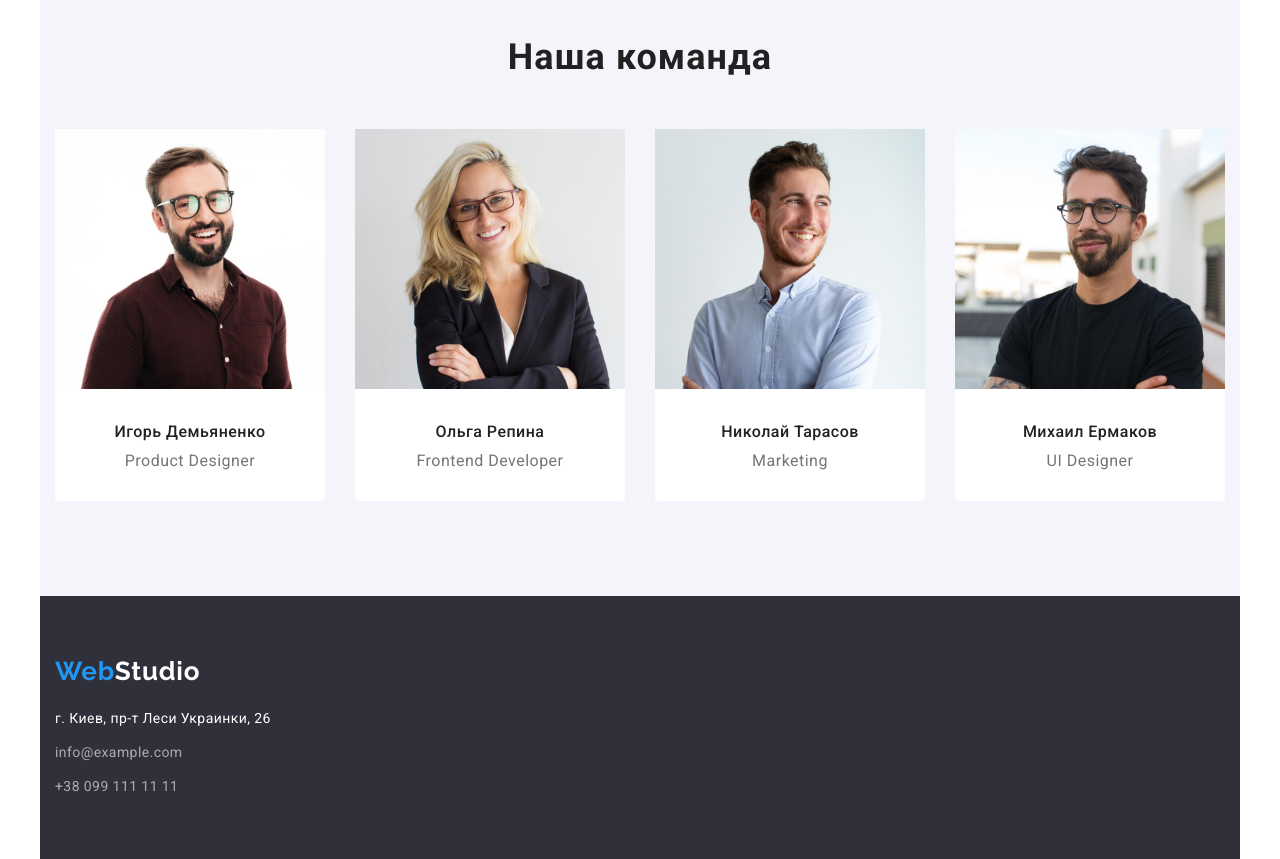
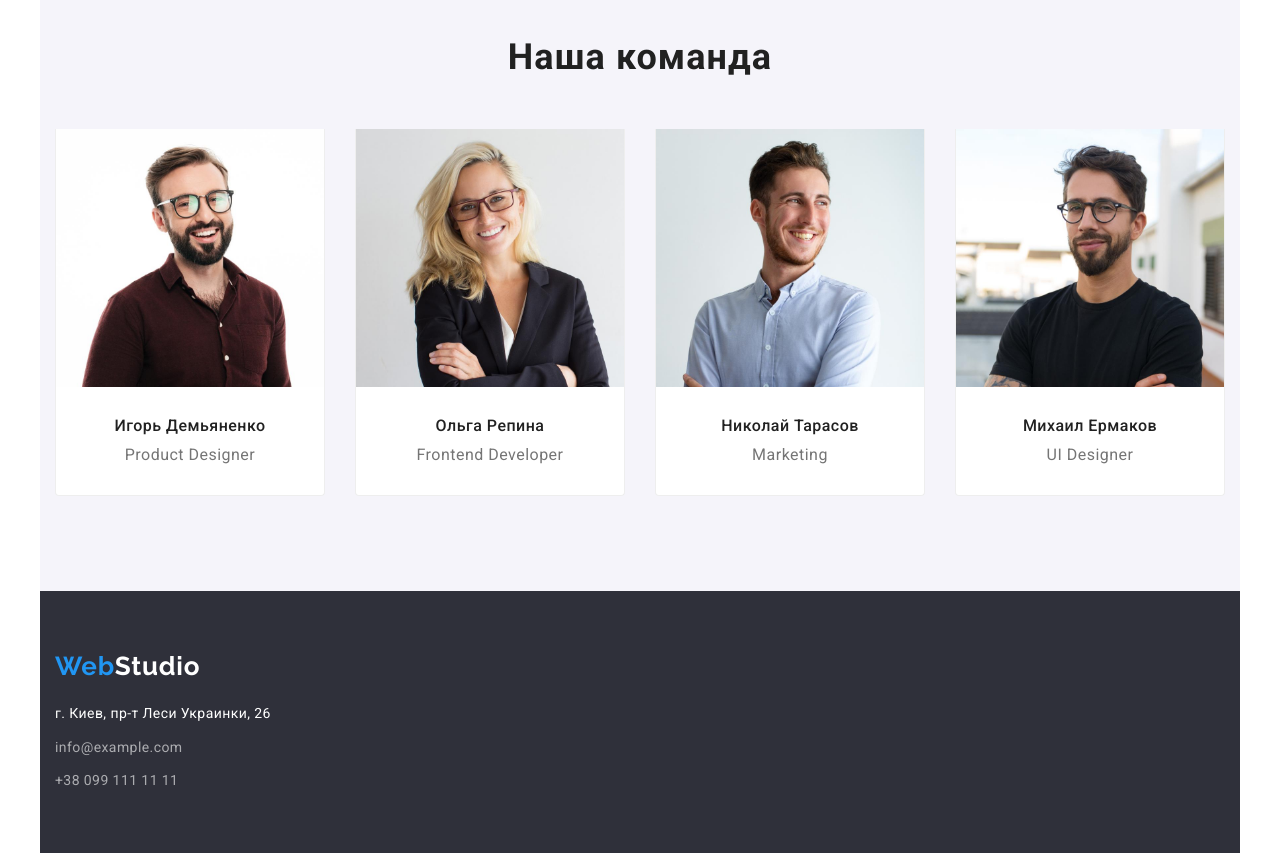
Before and after one commit to saralidze87/goit-markup-hw-03, a plain HTML site: page index.html in a window 1280 px wide. Shown: the part 1300-2159 px from the top of the page. Drawn offline with nearby package versions, Linux system fonts and the light colour scheme.

Commit message:
correct border

```diff
--- a/css/styles.css
+++ b/css/styles.css
@@ -227,9 +227,14 @@ body {
   background-color: #fff;
   max-width: 270px;
   border-radius: 0 0 4px 4px;
+  border-left: 1px solid #eeeeee;
+  border-bottom: 1px solid #eeeeee;
+  border-right: 1px solid #eeeeee;
 }
 .team-photo {
-  border-radius: 0 0 4px 4px;
+  display: block;
+  max-width: 100%;
+  height: auto;
 }
 .team-main {
   font-weight: 500;
--- a/index.html
+++ b/index.html
@@ -27,7 +27,7 @@
             <span class="header-logo-studio">Studio</span>
             </a>
             <ul class="list header-list nav-link">
-                <li class="item"><a class="link header-link"
+                <li class="item"><a class="link header-link link-accent"
                     href="Студия">Студия</a></li>
                 <li class="item"><a class="link header-link"
                     href="./portfolio.html">Портфолио</a></li>
@@ -118,33 +118,26 @@
         <h2 class="team-title">Наша команда</h2>
         <ul class="list team-list">
             <li class="team-list-item">
-                <div class="team-photo"><img src="./images/teamcard1.jpg"
+                <img class="team-photo" src="./images/teamcard1.jpg"
                     alt="Игорь Демьяненко" width="270" height="260">
-                </div>
                 <h3 class="team-main">Игорь Демьяненко</h3>
                 <p class="team-profession" lang="en">Product Designer</p>
             </li>
             <li class="team-list-item">
-                <div class="team-photo">
-                <img src="./images/teamcard2.jpg" alt="Ольга Репина"
-                width="270" height="260">
-                </div>
+                <img class="team-photo"src="./images/teamcard2.jpg"
+                alt="Ольга Репина" width="270" height="260">
                 <h3 class="team-main">Ольга Репина</h3>
                 <p class="team-profession" lang="en">Frontend Developer</p>
             </li>
             <li class="team-list-item">
-                <div class="team-photo">
-                <img src="./images/teamcard3.jpg" alt="Николай Тарасов"
-                width="270" height="260">
-                </div>
+                <img class="team-photo" src="./images/teamcard3.jpg"
+                alt="Николай Тарасов" width="270" height="260">
                 <h3 class="team-main">Николай Тарасов</h3>
                 <p class="team-profession" lang="en">Marketing</p>
             </li>
             <li class="team-list-item">
-                <div class="team-photo">
-                <img src="./images/teamcard4.jpg" alt="Михаил Ермаков"
-                width="270" height="260">
-                </div>
+                <img class="team-photo" src="./images/teamcard4.jpg"
+                alt="Михаил Ермаков" width="270" height="260">
                 <h3 class="team-main">Михаил Ермаков</h3>
                 <p class="team-profession" lang="en">UI Designer</p>
             </li>
```
